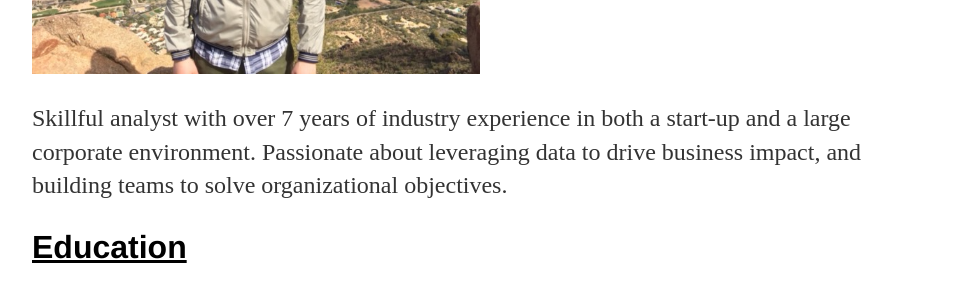
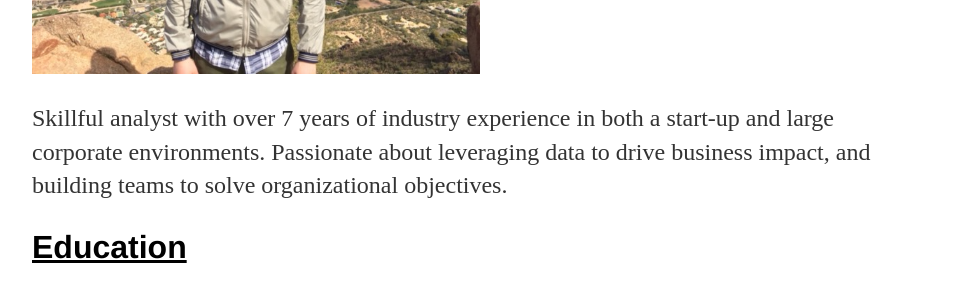
Before and after one commit to IKOSTYUK/ikostyuk.github.io, a Jekyll site: the page built from about/index.html, in a window 1280 px wide. Shown: the part 356-655 px from the top of the page, without its empty margins (160-1119 px from the left). Built offline with Jekyll 4.4.1, drawn with Linux system fonts in a browser that asks for light colours.

Commit message:
Update index.html

```diff
--- a/about/index.html
+++ b/about/index.html
@@ -8,7 +8,8 @@
 contact: passive
 ---
 
-				<img src="/img/bank/me.png" height="50%" width="50%" class="inline" /> <p> Skillful analyst with over 7 years of industry experience in both a start-up and a large corporate environment. Passionate about leveraging data to drive business impact, and building teams to solve organizational objectives. </p>
+				<img src="/img/bank/me.png" height="50%" width="50%" class="inline" />
+				<p> Skillful analyst with over 7 years of industry experience in both a start-up and large corporate environments. Passionate about leveraging data to drive business impact, and building teams to solve organizational objectives. </p>
 
 				<h2><u>Education</u></h2>
 
```
